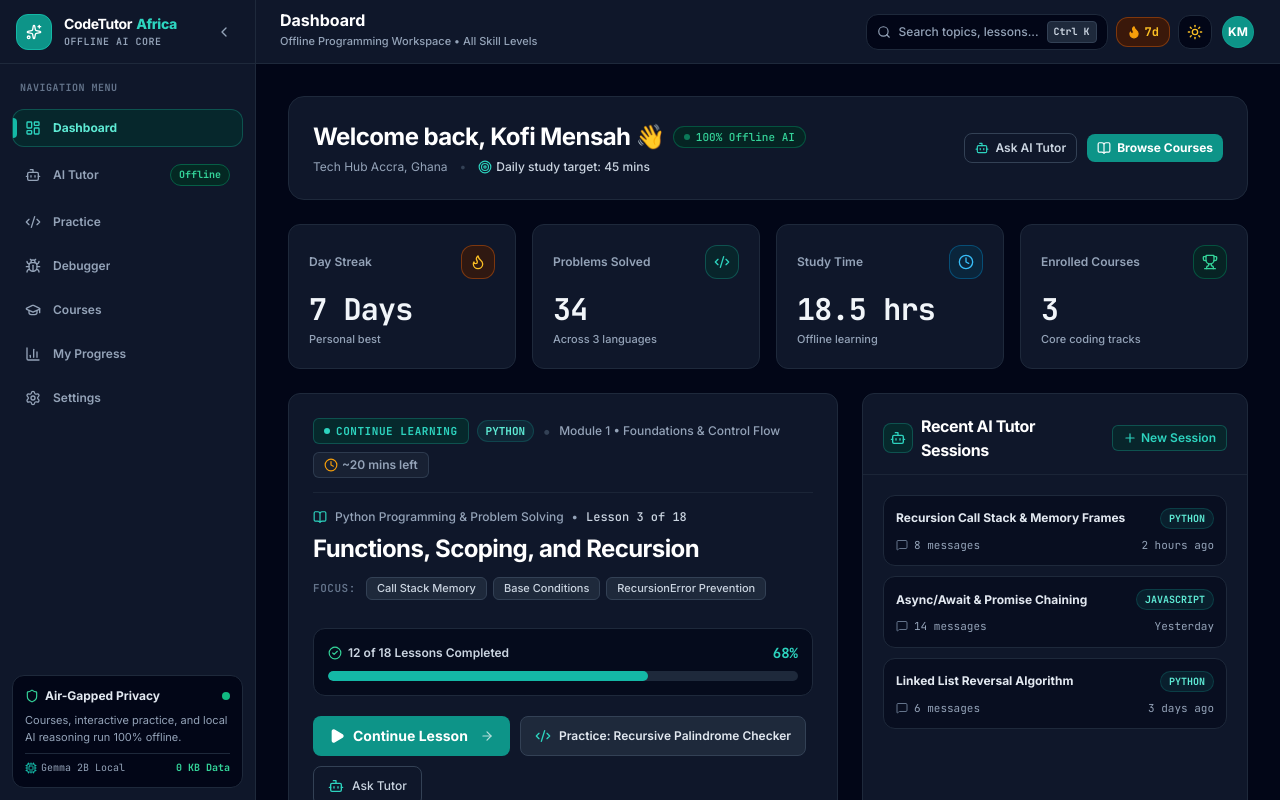
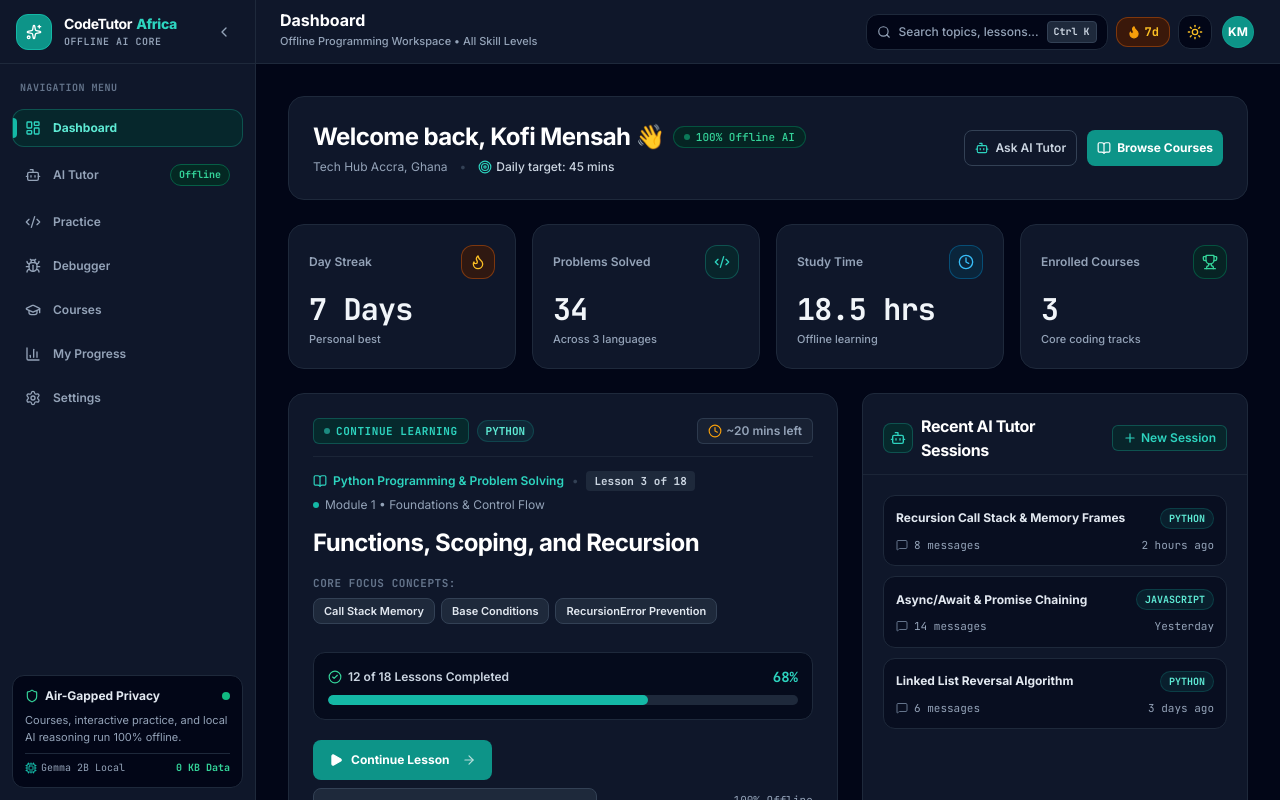
Before and after one commit to agudu50/CodeTutor-Africa, a React (Vite) app: page /dashboard in a window 1280 px wide. Built offline with nearby package versions, Linux system fonts and the light colour scheme.

Commit message:
enhanced the side dashboard page

```diff
--- a/src/features/dashboard/components/ContinueLearningCard.tsx
+++ b/src/features/dashboard/components/ContinueLearningCard.tsx
@@ -46,61 +46,69 @@ export const ContinueLearningCard: React.FC<ContinueLearningProps> = memo(({
   nextExerciseId,
 }) => {
   return (
-    <Card className="h-full flex flex-col justify-between border-slate-200 dark:border-slate-800 bg-white dark:bg-slate-900 shadow-xs">
-      <CardContent className="p-5 sm:p-6 flex flex-col justify-between h-full space-y-5">
+    <Card className="h-full flex flex-col justify-between border-slate-200 dark:border-slate-800 bg-white dark:bg-slate-900 shadow-xs rounded-2xl overflow-hidden">
+      <CardContent className="p-4 sm:p-6 flex flex-col justify-between h-full space-y-4 sm:space-y-5">
         {/* Top Meta Bar */}
-        <div className="space-y-4">
-          <div className="flex flex-wrap items-center justify-between gap-2 border-b border-slate-100 dark:border-slate-800/80 pb-3.5">
-            <div className="flex flex-wrap items-center gap-2">
-              <span className="inline-flex items-center gap-1.5 text-[11px] font-bold uppercase tracking-wider text-brand-700 dark:text-brand-400 bg-brand-50 dark:bg-brand-950/80 px-2.5 py-1 rounded-md border border-brand-200 dark:border-brand-800/80 font-mono">
-                <span className="w-1.5 h-1.5 rounded-full bg-brand-600 dark:bg-brand-400" />
+        <div className="space-y-3.5">
+          {/* Status & Time Remaining Row */}
+          <div className="flex items-center justify-between gap-2 border-b border-slate-100 dark:border-slate-800/80 pb-3">
+            <div className="flex items-center gap-2">
+              <span className="inline-flex items-center gap-1.5 text-[10px] sm:text-[11px] font-bold uppercase tracking-wider text-brand-700 dark:text-brand-400 bg-brand-50 dark:bg-brand-950/80 px-2.5 py-1 rounded-md border border-brand-200 dark:border-brand-800/80 font-mono">
+                <span className="w-1.5 h-1.5 rounded-full bg-brand-600 dark:bg-brand-400 animate-pulse" />
                 Continue Learning
               </span>
-              <Badge variant="brand" size="sm" className="font-mono uppercase font-bold text-[11px]">
+              <Badge variant="brand" size="sm" className="font-mono uppercase font-bold text-[10px] sm:text-[11px]">
                 {language}
               </Badge>
-              <span className="hidden sm:inline-block text-slate-300 dark:text-slate-700">•</span>
-              <span className="text-xs text-slate-500 dark:text-slate-400 font-medium">
-                {moduleTitle}
-              </span>
             </div>
 
-            <div className="flex items-center gap-2">
-              <span className="text-xs font-semibold text-slate-600 dark:text-slate-400 flex items-center gap-1 bg-slate-50 dark:bg-slate-800/60 px-2.5 py-1 rounded-md border border-slate-200 dark:border-slate-700/80">
-                <Clock className="w-3.5 h-3.5 text-amber-500" /> ~{estimatedRemainingMinutes} mins left
+            <div className="flex items-center shrink-0">
+              <span className="text-[10px] sm:text-xs font-semibold text-slate-600 dark:text-slate-400 flex items-center gap-1 bg-slate-50 dark:bg-slate-800/60 px-2.5 py-1 rounded-md border border-slate-200 dark:border-slate-700/80">
+                <Clock className="w-3.5 h-3.5 text-amber-500 shrink-0" />
+                <span>~{estimatedRemainingMinutes} mins left</span>
               </span>
             </div>
           </div>
 
-          {/* Main Lesson Information */}
-          <div className="space-y-2">
-            <div className="flex items-center gap-2 text-xs font-medium text-slate-500 dark:text-slate-400">
-              <BookOpen className="w-3.5 h-3.5 text-brand-600 dark:text-brand-400 shrink-0" />
+          {/* Module & Course Context Breadcrumb */}
+          <div className="space-y-1.5">
+            <div className="flex flex-wrap items-center gap-2 text-xs font-medium text-slate-500 dark:text-slate-400">
               <Link
                 to={`/learning/courses/${courseId}`}
-                className="hover:text-brand-600 dark:hover:text-brand-400 hover:underline transition-colors font-medium"
+                className="flex items-center gap-1.5 text-brand-600 dark:text-brand-400 font-semibold hover:underline"
               >
-                {courseTitle}
+                <BookOpen className="w-3.5 h-3.5 shrink-0" />
+                <span>{courseTitle}</span>
               </Link>
-              <span>•</span>
-              <span className="font-mono text-slate-600 dark:text-slate-300">
+              <span className="text-slate-300 dark:text-slate-700">•</span>
+              <span className="px-2 py-0.5 rounded bg-slate-100 dark:bg-slate-800 text-slate-700 dark:text-slate-300 font-mono text-[11px] font-bold">
                 Lesson {lessonNumber} of {totalLessons}
               </span>
             </div>
 
-            <h3 className="text-xl sm:text-2xl font-bold tracking-tight text-slate-900 dark:text-white leading-tight">
+            <div className="text-xs text-slate-500 dark:text-slate-400 flex items-center gap-1.5">
+              <span className="w-1.5 h-1.5 rounded-full bg-brand-500 shrink-0" />
+              <span>{moduleTitle}</span>
+            </div>
+          </div>
+
+          {/* Main Lesson Title */}
+          <div>
+            <h3 className="text-lg sm:text-2xl font-bold tracking-tight text-slate-900 dark:text-white leading-tight">
               {lessonTitle}
             </h3>
+          </div>
 
-            {/* Key Concept Chips */}
-            <div className="flex flex-wrap items-center gap-1.5 pt-1">
-              <span className="text-[11px] font-semibold text-slate-400 dark:text-slate-500 uppercase tracking-wider mr-1 font-mono">
-                Focus:
-              </span>
+          {/* Key Concept Chips */}
+          <div className="space-y-1.5 pt-0.5">
+            <span className="text-[10px] sm:text-[11px] font-mono font-bold text-slate-400 dark:text-slate-500 uppercase tracking-wider block">
+              Core Focus Concepts:
+            </span>
+            <div className="flex flex-wrap items-center gap-1.5">
               {concepts.map((concept) => (
                 <span
                   key={concept}
-                  className="text-[11px] font-medium px-2.5 py-0.5 rounded-md bg-slate-100 dark:bg-slate-800 border border-slate-200 dark:border-slate-700 text-slate-700 dark:text-slate-300"
+                  className="text-[10px] sm:text-[11px] font-semibold px-2.5 py-1 rounded-lg bg-slate-100 dark:bg-slate-800 border border-slate-200 dark:border-slate-700 text-slate-800 dark:text-slate-200 shadow-2xs"
                 >
                   {concept}
                 </span>
@@ -110,15 +118,15 @@ export const ContinueLearningCard: React.FC<ContinueLearningProps> = memo(({
         </div>
 
         {/* Progress Bar and Action Buttons */}
-        <div className="space-y-4 pt-2">
+        <div className="space-y-3 sm:space-y-4 pt-2">
           {/* Progress Container */}
-          <div className="p-3.5 rounded-xl bg-slate-50 dark:bg-slate-950/70 border border-slate-200 dark:border-slate-800 space-y-2">
+          <div className="p-3 sm:p-3.5 rounded-xl bg-slate-50 dark:bg-slate-950/70 border border-slate-200 dark:border-slate-800 space-y-1.5 sm:space-y-2">
             <div className="flex items-center justify-between text-xs font-semibold">
               <span className="text-slate-700 dark:text-slate-300 flex items-center gap-1.5">
-                <CheckCircle2 className="w-3.5 h-3.5 text-emerald-600 dark:text-emerald-400" />
+                <CheckCircle2 className="w-3.5 h-3.5 text-emerald-600 dark:text-emerald-400 shrink-0" />
                 <span>{completedLessons} of {totalLessons} Lessons Completed</span>
               </span>
-              <span className="font-mono text-brand-700 dark:text-brand-400 text-sm font-bold">
+              <span className="font-mono text-brand-700 dark:text-brand-400 text-xs sm:text-sm font-bold">
                 {progressPercent}%
               </span>
             </div>
@@ -126,44 +134,44 @@ export const ContinueLearningCard: React.FC<ContinueLearningProps> = memo(({
           </div>
 
           {/* Action Buttons Toolbar */}
-          <div className="flex flex-wrap items-center justify-between gap-3 pt-1">
-            <div className="flex flex-wrap items-center gap-2.5">
-              <Link to={`/learning/lessons/${lessonId}`}>
+          <div className="flex flex-col sm:flex-row sm:items-center justify-between gap-2.5 pt-1">
+            <div className="grid grid-cols-1 sm:flex sm:flex-wrap items-center gap-2">
+              <Link to={`/learning/lessons/${lessonId}`} className="w-full sm:w-auto">
                 <Button
                   variant="primary"
                   size="md"
-                  className="font-bold px-4 h-10 bg-brand-600 hover:bg-brand-700 text-white shadow-xs"
-                  leftIcon={<Play className="w-4 h-4 fill-current" />}
+                  className="w-full sm:w-auto font-bold px-4 h-9 sm:h-10 bg-brand-600 hover:bg-brand-700 text-white shadow-xs text-xs justify-center cursor-pointer"
+                  leftIcon={<Play className="w-3.5 h-3.5 fill-current" />}
                   rightIcon={<ArrowRight className="w-3.5 h-3.5 ml-1 opacity-70" />}
                 >
                   Continue Lesson
                 </Button>
               </Link>
 
-              <Link to={`/practice/${nextExerciseId}`}>
+              <Link to={`/practice/${nextExerciseId}`} className="w-full sm:w-auto">
                 <Button
                   variant="secondary"
                   size="md"
-                  className="h-10 text-xs font-semibold bg-slate-100 dark:bg-slate-800 text-slate-800 dark:text-slate-200 hover:bg-slate-200 dark:hover:bg-slate-700 border-slate-200 dark:border-slate-700 shadow-xs"
-                  leftIcon={<Code2 className="w-4 h-4 text-brand-600 dark:text-brand-400" />}
+                  className="w-full sm:w-auto h-9 sm:h-10 text-xs font-semibold bg-slate-100 dark:bg-slate-800 text-slate-800 dark:text-slate-200 hover:bg-slate-200 dark:hover:bg-slate-700 border-slate-200 dark:border-slate-700 shadow-xs justify-center truncate cursor-pointer"
+                  leftIcon={<Code2 className="w-3.5 h-3.5 text-brand-600 dark:text-brand-400" />}
                 >
                   Practice: {nextExerciseTitle}
                 </Button>
               </Link>
 
-              <Link to="/tutor">
+              <Link to="/tutor" className="w-full sm:w-auto">
                 <Button
                   variant="outline"
                   size="md"
-                  className="h-10 text-xs text-slate-700 dark:text-slate-300 border-slate-200 dark:border-slate-700 hover:border-brand-500 hover:text-brand-600"
-                  leftIcon={<Bot className="w-4 h-4 text-brand-600 dark:text-brand-400" />}
+                  className="w-full sm:w-auto h-9 sm:h-10 text-xs text-slate-700 dark:text-slate-300 border-slate-200 dark:border-slate-700 hover:border-brand-500 hover:text-brand-600 justify-center cursor-pointer"
+                  leftIcon={<Bot className="w-3.5 h-3.5 text-brand-600 dark:text-brand-400" />}
                 >
                   Ask Tutor
                 </Button>
               </Link>
             </div>
 
-            <span className="text-[11px] text-slate-500 dark:text-slate-400 font-mono flex items-center gap-1 ml-auto">
+            <span className="text-[10px] sm:text-[11px] text-slate-500 dark:text-slate-400 font-mono flex items-center gap-1 self-center sm:self-auto sm:ml-auto">
               <Sparkles className="w-3.5 h-3.5 text-emerald-500" /> 100% Offline Ready
             </span>
           </div>
--- a/src/features/dashboard/components/ProgressOverview.tsx
+++ b/src/features/dashboard/components/ProgressOverview.tsx
@@ -51,27 +51,27 @@ export const ProgressOverview: React.FC<ProgressOverviewProps> = memo(({
   ]
 
   return (
-    <div className="grid grid-cols-2 lg:grid-cols-4 gap-4 items-stretch">
+    <div className="grid grid-cols-2 lg:grid-cols-4 gap-2.5 sm:gap-4 items-stretch w-full">
       {stats.map((stat) => {
         const Icon = stat.icon
         return (
           <Card
             key={stat.label}
-            className="p-4 sm:p-5 flex flex-col justify-between h-full bg-white dark:bg-slate-900 border-slate-200 dark:border-slate-800 hover:border-slate-300 dark:hover:border-slate-700 transition-colors shadow-xs"
+            className="p-3.5 sm:p-5 flex flex-col justify-between h-full bg-white dark:bg-slate-900 border-slate-200 dark:border-slate-800 hover:border-slate-300 dark:hover:border-slate-700 transition-colors shadow-xs rounded-2xl"
           >
-            <div className="flex items-center justify-between gap-2">
-              <span className="text-xs font-semibold text-slate-600 dark:text-slate-400">
+            <div className="flex items-center justify-between gap-1.5">
+              <span className="text-[11px] sm:text-xs font-semibold text-slate-600 dark:text-slate-400 truncate">
                 {stat.label}
               </span>
-              <div className={`p-2 rounded-xl border ${stat.iconBg} ${stat.iconColor} shrink-0`}>
-                <Icon className="w-4 h-4" />
+              <div className={`p-1.5 sm:p-2 rounded-xl border ${stat.iconBg} ${stat.iconColor} shrink-0`}>
+                <Icon className="w-3.5 h-3.5 sm:w-4 sm:h-4" />
               </div>
             </div>
-            <div className="mt-3">
-              <div className="text-2xl sm:text-3xl font-bold tracking-tight text-slate-900 dark:text-slate-100 font-mono tabular-nums">
+            <div className="mt-2 sm:mt-3">
+              <div className="text-xl sm:text-2xl md:text-3xl font-bold tracking-tight text-slate-900 dark:text-slate-100 font-mono tabular-nums">
                 {stat.value}
               </div>
-              <p className="text-[11px] text-slate-500 dark:text-slate-400 mt-1 font-medium">
+              <p className="text-[10px] sm:text-[11px] text-slate-500 dark:text-slate-400 mt-0.5 sm:mt-1 font-medium truncate">
                 {stat.subtext}
               </p>
             </div>
--- a/src/features/dashboard/pages/DashboardPage.tsx
+++ b/src/features/dashboard/pages/DashboardPage.tsx
@@ -17,49 +17,49 @@ export const DashboardPage: React.FC = () => {
   const { profile } = useUserProfile()
 
   return (
-    <PageContainer maxWidth="2xl" className="space-y-6">
+    <PageContainer maxWidth="2xl" className="space-y-4 sm:space-y-6">
       {/* ═══════════════════════════════════════════════════════════════
           WELCOME HEADER BANNER
           ═══════════════════════════════════════════════════════════════ */}
-      <div className="flex flex-col md:flex-row md:items-center md:justify-between gap-4 p-5 sm:p-6 rounded-2xl border border-slate-200 dark:border-slate-800 bg-white dark:bg-slate-900 shadow-xs">
-        <div className="space-y-1.5">
+      <div className="flex flex-col md:flex-row md:items-center md:justify-between gap-4 p-4 sm:p-6 rounded-2xl border border-slate-200 dark:border-slate-800 bg-white dark:bg-slate-900 shadow-xs">
+        <div className="space-y-1.5 min-w-0">
           <div className="flex flex-wrap items-center gap-2">
-            <h1 className="text-xl sm:text-2xl font-bold tracking-tight text-slate-900 dark:text-white">
+            <h1 className="text-lg sm:text-2xl font-bold tracking-tight text-slate-900 dark:text-white leading-tight">
               Welcome back, {profile.fullName} 👋
             </h1>
-            <span className="inline-flex items-center gap-1.5 px-2.5 py-0.5 rounded-full text-[11px] font-mono font-medium text-emerald-700 dark:text-emerald-400 bg-emerald-50 dark:bg-emerald-950/70 border border-emerald-200 dark:border-emerald-800/80">
+            <span className="inline-flex items-center gap-1.5 px-2.5 py-0.5 rounded-full text-[10px] sm:text-[11px] font-mono font-medium text-emerald-700 dark:text-emerald-400 bg-emerald-50 dark:bg-emerald-950/70 border border-emerald-200 dark:border-emerald-800/80">
               <span className="w-1.5 h-1.5 rounded-full bg-emerald-500 inline-block animate-pulse" />
               100% Offline AI
             </span>
           </div>
 
-          <div className="flex flex-wrap items-center gap-x-3 gap-y-1 text-xs text-slate-500 dark:text-slate-400">
-            <span>{profile.location}</span>
+          <div className="flex flex-wrap items-center gap-x-2 sm:gap-x-3 gap-y-1 text-xs text-slate-500 dark:text-slate-400">
+            <span className="truncate">{profile.location}</span>
             <span className="text-slate-300 dark:text-slate-700">•</span>
             <span className="inline-flex items-center gap-1 text-slate-600 dark:text-slate-300 font-medium">
-              <Target className="w-3.5 h-3.5 text-brand-600 dark:text-brand-400" />
-              Daily study target: {profile.dailyTargetMins} mins
+              <Target className="w-3.5 h-3.5 text-brand-600 dark:text-brand-400 shrink-0" />
+              Daily target: {profile.dailyTargetMins} mins
             </span>
           </div>
         </div>
 
         {/* Header Action Shortcuts */}
-        <div className="flex items-center gap-2.5 shrink-0">
-          <Link to="/tutor">
+        <div className="grid grid-cols-2 sm:flex sm:items-center gap-2 sm:gap-2.5 shrink-0 w-full sm:w-auto pt-1 sm:pt-0">
+          <Link to="/tutor" className="w-full sm:w-auto">
             <Button
               variant="outline"
               size="sm"
-              className="text-xs font-semibold text-slate-700 dark:text-slate-300 border-slate-200 dark:border-slate-700 hover:border-brand-500"
+              className="w-full h-9 text-xs font-semibold text-slate-700 dark:text-slate-300 border-slate-200 dark:border-slate-700 hover:border-brand-500 justify-center"
               leftIcon={<Bot className="w-3.5 h-3.5 text-brand-600 dark:text-brand-400" />}
             >
               Ask AI Tutor
             </Button>
           </Link>
-          <Link to="/learning">
+          <Link to="/learning" className="w-full sm:w-auto">
             <Button
               variant="primary"
               size="sm"
-              className="text-xs font-bold bg-brand-600 hover:bg-brand-700 text-white shadow-xs"
+              className="w-full h-9 text-xs font-bold bg-brand-600 hover:bg-brand-700 text-white shadow-xs justify-center"
               leftIcon={<BookOpen className="w-3.5 h-3.5" />}
             >
               Browse Courses
@@ -81,7 +81,7 @@ export const DashboardPage: React.FC = () => {
       {/* ═══════════════════════════════════════════════════════════════
           ROW 2: HERO LEARNING MODULE & RECENT AI SESSIONS (Equal-Height)
           ═══════════════════════════════════════════════════════════════ */}
-      <div className="grid grid-cols-1 lg:grid-cols-12 gap-6 items-stretch">
+      <div className="grid grid-cols-1 lg:grid-cols-12 gap-4 sm:gap-6 items-stretch">
         <div className="lg:col-span-7 flex flex-col">
           <ContinueLearningCard {...data.continueLearning} />
         </div>
@@ -94,7 +94,7 @@ export const DashboardPage: React.FC = () => {
       {/* ═══════════════════════════════════════════════════════════════
           ROW 3: QUICK WORKSPACES & FOCUS AREAS (Equal-Height)
           ═══════════════════════════════════════════════════════════════ */}
-      <div className="grid grid-cols-1 lg:grid-cols-12 gap-6 items-stretch">
+      <div className="grid grid-cols-1 lg:grid-cols-12 gap-4 sm:gap-6 items-stretch">
         <div className="lg:col-span-7 flex flex-col">
           <QuickActions />
         </div>
```
